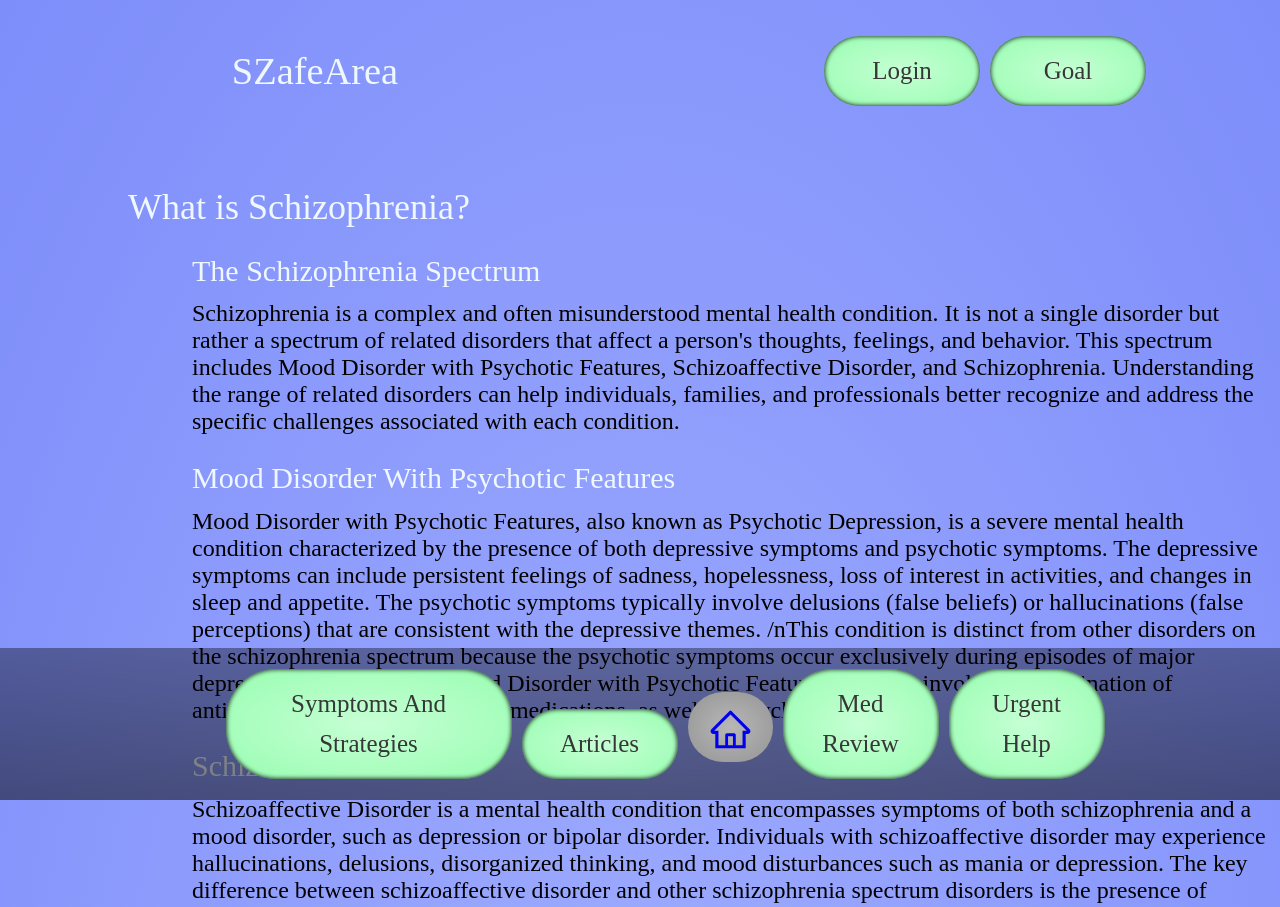
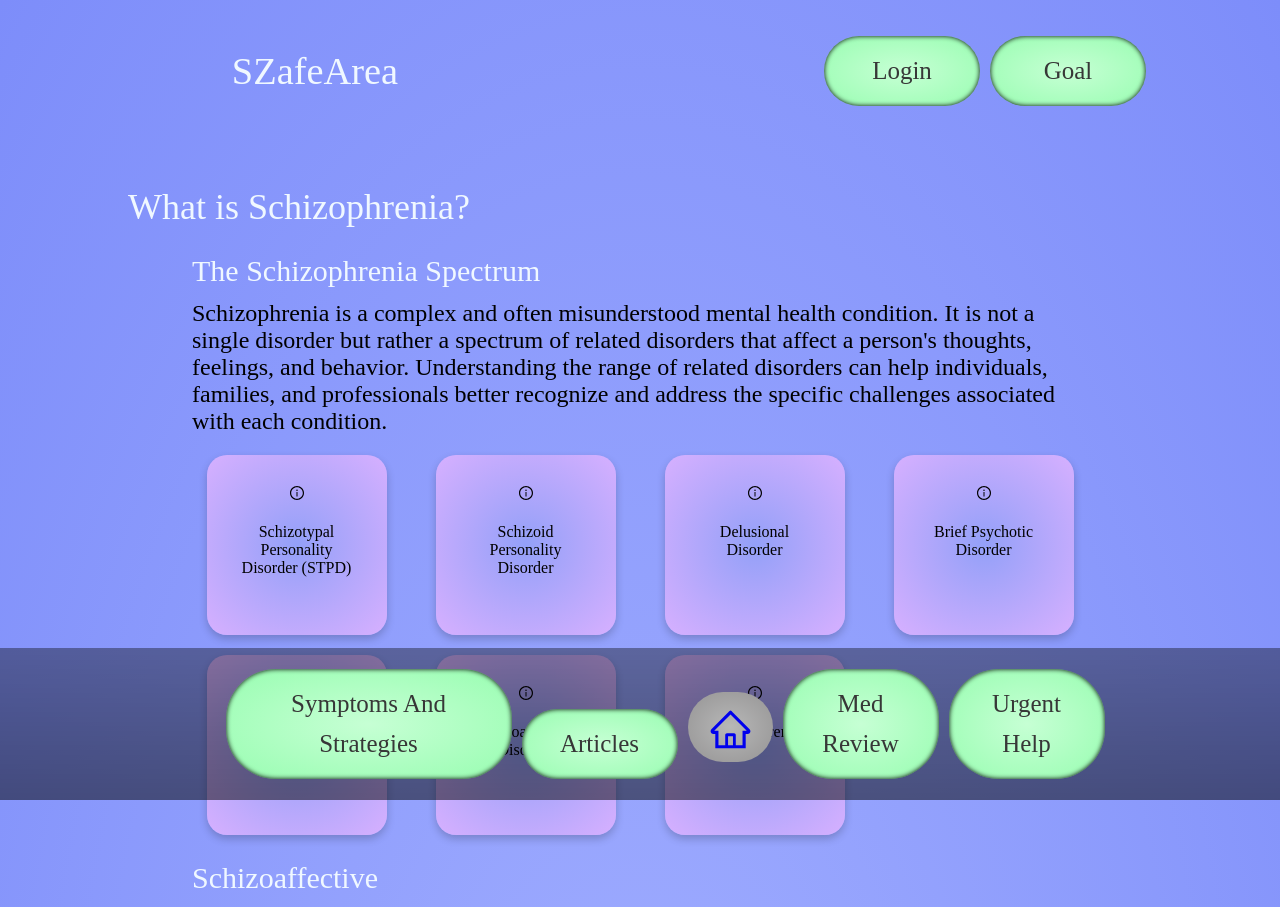
Before and after one commit to mikzerafa/szafearea, a React (Create React App) app: page / in a window 1280 px wide. Shown: the top 907 px of the page. Built offline with nearby package versions, Linux system fonts and the light colour scheme; a web font is replaced by a local one.

Commit message:
added disorders to menu

```diff
--- a/src/Assets/Card.css
+++ b/src/Assets/Card.css
@@ -50,6 +50,7 @@
     --DetailsFontSize: var(--DetailsFontSizeMax);
 
 }
+
 
 .card {
     font-family: 'Anuphan';
--- /dev/null
+++ b/src/Assets/Conditions.css
@@ -0,0 +1,40 @@
+.Conditions{
+    width: 70vw;
+    margin: auto;
+}
+
+.ConditionCard > .card{
+    width: 120px;
+    height: 120px;
+    background: radial-gradient(#93a0f8, #d7b0ff); /* Slight green tinge background */
+}
+.ConditionCard > .card:has(span:first-of-type){
+    margin: auto;
+    text-align: center;
+}
+
+[class^="conditionDetails"]{
+    font-size: 0px;
+}
+
+
+
+.ConditionCard > .card:hover{
+    width: 300px;
+    height: 300px;
+
+}
+
+.ConditionCard > .card:hover [class^="conditionDetails"]{
+    font-size: 18px;
+    font-weight: bolder;
+    color:rgb(36, 34, 78);
+
+}
+
+.conditionName{
+
+}
+.conditionDetails{
+    font-size: 0px;
+}
--- a/src/Assets/content.css
+++ b/src/Assets/content.css
@@ -7,5 +7,6 @@
 
 .contentDiv{
     margin-left: 15%;
+    margin-right: 15%;
     margin-top: 1%;
 }
--- /dev/null
+++ b/src/Components/Conditions.tsx
@@ -0,0 +1,41 @@
+import React from "react";
+
+import {card} from '../Components/Generic/Card';
+
+type cond = {
+    name: string,
+    detail: string
+};
+
+const condition = (name: string, details: string) => {
+    //console.log(`name: ${name} details ${details}`);
+    return (
+      <div className={`Condition ${name}`}>
+        <div className={`conditionNameDiv${name}`}>
+          <span className={`conditionName${name}`}>
+            {name}
+          </span>
+          <br/>
+          <span className={`conditionDetails${name}`}>
+            {details}
+          </span>
+        </div>
+      </div>
+    );
+  };
+
+const conditionList = (conditions:cond[]) => {
+    console.log(conditions.length);
+    const conditionsHtml =conditions.map((condi, index) => {
+        return (condition(condi.name, condi.detail));
+    });
+
+
+
+    return conditionsHtml;
+}
+
+export default{
+    condition,
+    conditionList
+}
--- /dev/null
+++ b/src/Components/ConditionsCards.tsx
@@ -0,0 +1,23 @@
+import React from "react";
+import {card} from "./Generic/Card";
+import './Generic/Icons';
+import { InfoIcon } from "./Generic/Icons";
+
+import '../Assets/Conditions.css'
+
+const conditions = (conditionList:JSX.Element[]) =>{
+    return conditionList.map((cond, index) => { return (
+        <div className= "ConditionCard">
+            {card.normal(index,
+                InfoIcon(),
+                card.skipLine(`conditionCard + ${index}`),
+                conditionList[index]
+            )}
+        </div>
+    )})
+}
+
+
+export default{
+    conditions
+}
--- a/src/Components/Generic/Card.tsx
+++ b/src/Components/Generic/Card.tsx
@@ -1,6 +1,7 @@
 import React from "react";
 
 import '../../Assets/Card.css'
+import '../../Assets/Conditions.css'
 import { Symptom } from "../SymptomList";
 import { InputField } from "./InputField";
 
@@ -13,36 +14,63 @@ interface prop{
 
   }
 
-const card = {
-    coloured: (symptom:Symptom, key: number, ...elements: JSX.Element[]) => {
-        const classNameValue = "cardColoured symptomType" + symptom.type;
-        return (<div className={classNameValue} key={'card' +{key}.key}>{elements}</div>)},
-    normal: (key: number, ...elements: JSX.Element[]) =>(<div className="card" key={'card' +{key}.key}>{elements}</div>),
-    cardText: (key: number, text: string) => (<span className="cardText" key={'cardText' +{key}.key}>{text}</span>),
-    cardCheckBox:({toStore, setToStore, toSearch, setToSearch}:prop, toRun:Function, symptoms:Symptom[], symptom:Symptom, isChecked:boolean) => {
-        //console.log('key value at card level is: ' + key);
-        //toRun(symptoms);
-        return InputField.checkBox({toStore, setToStore, toSearch,setToSearch}, toRun, symptoms, symptom, isChecked);
+  const card = {
+    coloured: (symptom: Symptom, key: number, ...elements: JSX.Element[]) => {
+      const classNameValue = `cardColoured symptomType${symptom.type}`;
+      return (
+        <div className={classNameValue} key={`card${key}`}>
+          {elements}
+        </div>
+      );
+    },
+    normal: (key: number, ...elements: JSX.Element[]) => (
+      <div className="card" key={`card${key}`}>
+        {elements}
+      </div>
+    ),
+    cardText: (key: number, text: string) => (
+      <span className="cardText" key={`cardText${key}`}>
+        {text}
+      </span>
+    ),
+    cardCheckBox: (
+      { toStore, setToStore, toSearch, setToSearch }: prop,
+      toRun: Function,
+      symptoms: Symptom[],
+      symptom: Symptom,
+      isChecked: boolean
+    ) => {
+      return InputField.checkBox(
+        { toStore, setToStore, toSearch, setToSearch },
+        toRun,
+        symptoms,
+        symptom,
+        isChecked
+      );
     },
 
-    cardDetails: (key: number, text: string) => (<span className="cardDetails" key= {"cardDetails"+ {key}.key}>{text}</span>),
-    skipLine:(key: string) =>{return <br className="skipLine" key= {"SkipLine" + {key}.key}/>},
-    addTags: (tags:JSX.Element[], className:string="", keyValue:number = 0)=>{
-        console.log('Adding tags: ' + tags.length)
-        const output=  (tags.map((tag, index) =>
+    cardDetails: (key: number, text: string) => (
+      <span className="cardDetails" key={`cardDetails${key}`}>
+        {text}
+      </span>
+    ),
+    skipLine: (key: string) => {
+      return <br className="skipLine" key={`SkipLine${key}`} />;
+    },
+    addTags: (tags: JSX.Element[], className: string = "", keyValue: number = 0) => {
+      console.log("Adding tags: " + tags.length);
+      const output = tags.map((tag, index) => (
+        <div className="cardTag" key={`cardTag${className}${keyValue}`}>
+          {tag}
+        </div>
+      ));
 
-        <div className="cardTag" key={'cardTag'+ className +keyValue}>
-                {tag}
-        </div>
+      console.log(output);
 
+      return output;
+    },
+  };
 
-        ));
-
-        console.log(output)
-
-        return output
-    }
-    }
 
 export {
     card
--- a/src/Components/HomePage.tsx
+++ b/src/Components/HomePage.tsx
@@ -2,32 +2,60 @@ import Header from './Generic/Header';
 import Content from './Generic/Content'
 import '../Assets/home.css';
 import schizoData from '../Data/schizo.json'
+import Conditions from './Conditions';
+import ConditionsCards from './ConditionsCards';
+
+import { Grid } from './Generic/Grid';
 
 
 const HomePage = () => {
     const WhatIsSchizophrenia = Header.header('What is Schizophrenia?');
     const theSpectrumHeader = Header.subHeader('The Schizophrenia Spectrum');
     const theSpectrumContent = Content.content(schizoData.theSpectrum);
-    const MoodDisorderWithPsychoticFeaturesHeader = Header.subHeader('Mood Disorder With Psychotic Features');
-    const MoodDisorderWithPsychoticFeaturesContent = Content.content(schizoData.MoodDisorerWithPsychoticFeatures);
     const SchizoAffectiveHeader = Header.subHeader('Schizoaffective');
     const SchizoAffectiveContent = Content.content(schizoData.SchizoAffectiveDisorder);
     const SchizophreniaHeader = Header.subHeader('Schizophrenia');
     const SchizophreniaContent = Content.content(schizoData.Schizophrenia);
-    const AffinityHeader = Header.header('Affinity of Schizophrenia');
+    const PrevalenceHeader = Header.header('Prevalence of Schizophrenia');
+    const generalPercentage = Header.subHeader(' the schizophrenia spectrum disorders collectively affect around 1% to 3% of the population.');
+    const conditions = Grid(ConditionsCards.conditions([...Conditions.conditionList(schizoData.Spectrum)]), 4);
     return (
-        <div className='HomePage'>
+        <div className='SchizophreniaInfoDiv'>
+    <div className="SchizophreniaInfoHeader">
         {WhatIsSchizophrenia}
+    </div>
+    <div className="SpectrumHeader">
         {theSpectrumHeader}
+    </div>
+    <div className="SpectrumContent">
         {theSpectrumContent}
-            {MoodDisorderWithPsychoticFeaturesHeader}
-            {MoodDisorderWithPsychoticFeaturesContent}
+    </div>
+
+    <div className="Conditions">
+        {conditions}
+    </div>
+    <div className="SchizoAffectiveHeader">
         {SchizoAffectiveHeader}
+    </div>
+    <div className="SchizoAffectiveContent">
         {SchizoAffectiveContent}
+    </div>
+    <div className="SchizophreniaHeader">
         {SchizophreniaHeader}
+    </div>
+    <div className="SchizophreniaContent">
         {SchizophreniaContent}
-            {AffinityHeader}
     </div>
+    <div className="PrevalenceHeader">
+        {PrevalenceHeader}
+    </div>
+    <div className="GeneralPercentage">
+        {generalPercentage}
+    </div>
+
+</div>
+
+
     );
 }
 
--- a/src/Data/schizo.json
+++ b/src/Data/schizo.json
@@ -1,6 +1,35 @@
 {
-    "theSpectrum": "Schizophrenia is a complex and often misunderstood mental health condition. It is not a single disorder but rather a spectrum of related disorders that affect a person's thoughts, feelings, and behavior. This spectrum includes Mood Disorder with Psychotic Features, Schizoaffective Disorder, and Schizophrenia. Understanding the range of related disorders can help individuals, families, and professionals better recognize and address the specific challenges associated with each condition.",
-    "MoodDisorerWithPsychoticFeatures": "Mood Disorder with Psychotic Features, also known as Psychotic Depression, is a severe mental health condition characterized by the presence of both depressive symptoms and psychotic symptoms. The depressive symptoms can include persistent feelings of sadness, hopelessness, loss of interest in activities, and changes in sleep and appetite. The psychotic symptoms typically involve delusions (false beliefs) or hallucinations (false perceptions) that are consistent with the depressive themes. /nThis condition is distinct from other disorders on the schizophrenia spectrum because the psychotic symptoms occur exclusively during episodes of major depression. Treatment for Mood Disorder with Psychotic Features typically involves a combination of antidepressant and antipsychotic medications, as well as psychotherapy.",
+    "theSpectrum": "Schizophrenia is a complex and often misunderstood mental health condition. It is not a single disorder but rather a spectrum of related disorders that affect a person's thoughts, feelings, and behavior. Understanding the range of related disorders can help individuals, families, and professionals better recognize and address the specific challenges associated with each condition.",
     "SchizoAffectiveDisorder": "Schizoaffective Disorder is a mental health condition that encompasses symptoms of both schizophrenia and a mood disorder, such as depression or bipolar disorder. Individuals with schizoaffective disorder may experience hallucinations, delusions, disorganized thinking, and mood disturbances such as mania or depression. The key difference between schizoaffective disorder and other schizophrenia spectrum disorders is the presence of prominent mood episodes that occur concurrently with psychotic symptoms. /nThe treatment for schizoaffective disorder generally involves a combination of antipsychotic medications to address the psychotic symptoms and mood stabilizers or antidepressants to treat the mood disorder component. Psychotherapy, including cognitive-behavioral therapy (CBT), family therapy, and group therapy, can also play a crucial role in helping individuals with schizoaffective disorder manage their symptoms and improve their quality of life.",
-    "Schizophrenia": "Schizophrenia is a chronic and severe mental health disorder that affects a person's thoughts, emotions, and behaviors. It is characterized by the presence of positive symptoms, such as hallucinations and delusions, and negative symptoms, like social withdrawal, flattened affect, and difficulty with motivation. Disorganized thinking, speech, and behavior are also common features of schizophrenia. /n   The exact cause of schizophrenia is still unknown, but it is believed to involve a combination of genetic, biochemical, and environmental factors. Treatment for schizophrenia typically involves antipsychotic medications to manage the positive symptoms, along with psychotherapy, psychosocial interventions, and supportive services to address the negative symptoms and improve overall functioning."
+    "Schizophrenia": "Schizophrenia is a chronic and severe mental health disorder that affects a person's thoughts, emotions, and behaviors. It is characterized by the presence of positive symptoms, such as hallucinations and delusions, and negative symptoms, like social withdrawal, flattened affect, and difficulty with motivation. Disorganized thinking, speech, and behavior are also common features of schizophrenia. /n   The exact cause of schizophrenia is still unknown, but it is believed to involve a combination of genetic, biochemical, and environmental factors. Treatment for schizophrenia typically involves antipsychotic medications to manage the positive symptoms, along with psychotherapy, psychosocial interventions, and supportive services to address the negative symptoms and improve overall functioning.",
+    "Spectrum": [
+        {
+          "name": "Schizotypal Personality Disorder (STPD)",
+          "detail": "This is a personality disorder characterized by odd beliefs, eccentric behavior, and social anxiety. Individuals with STPD may have unusual perceptual experiences but do not typically exhibit full-blown psychotic symptoms."
+        },
+        {
+          "name": "Schizoid Personality Disorder",
+          "detail": "This personality disorder is characterized by social withdrawal, emotional coldness, and a preference for solitude. Although individuals with schizoid personality disorder may have some features in common with schizophrenia, they do not experience hallucinations or delusions."
+        },
+        {
+          "name": "Delusional Disorder",
+          "detail": "This condition involves the presence of one or more non-bizarre delusions (false beliefs) that persist for at least one month. These delusions do not significantly impair functioning, and individuals with delusional disorder do not exhibit other symptoms of schizophrenia, such as hallucinations or disorganized speech."
+        },
+        {
+          "name": "Brief Psychotic Disorder",
+          "detail": "This disorder is characterized by the sudden onset of psychotic symptoms, such as hallucinations, delusions, or disorganized speech, which last for at least one day but less than one month. After the episode, the individual fully returns to their previous level of functioning."
+        },
+        {
+          "name": "Schizophreniform Disorder",
+          "detail": "This condition involves symptoms similar to schizophrenia, including hallucinations, delusions, disorganized speech, and negative symptoms. However, the duration of symptoms is between one and six months, which is shorter than the required duration for a schizophrenia diagnosis."
+        },
+        {
+          "name": "Schizoaffective Disorder",
+          "detail": "Schizoaffective disorder is characterized by the presence of both schizophrenia symptoms (hallucinations, delusions, disorganized speech) and mood disorder symptoms (depression or mania). The psychotic symptoms must be present for a significant portion of the illness and must also occur independently of mood episodes."
+        },
+        {
+          "name": "Schizophrenia",
+          "detail": "This is a chronic and severe mental health disorder that affects a person's thoughts, emotions, and behaviors. It is characterized by the presence of positive symptoms, such as hallucinations and delusions, negative symptoms like social withdrawal, flattened affect, and difficulty with motivation, as well as disorganized thinking, speech, and behavior."
+        }
+      ]
 }
```
Lines whose indentation alone changed are shown as unchanged.
